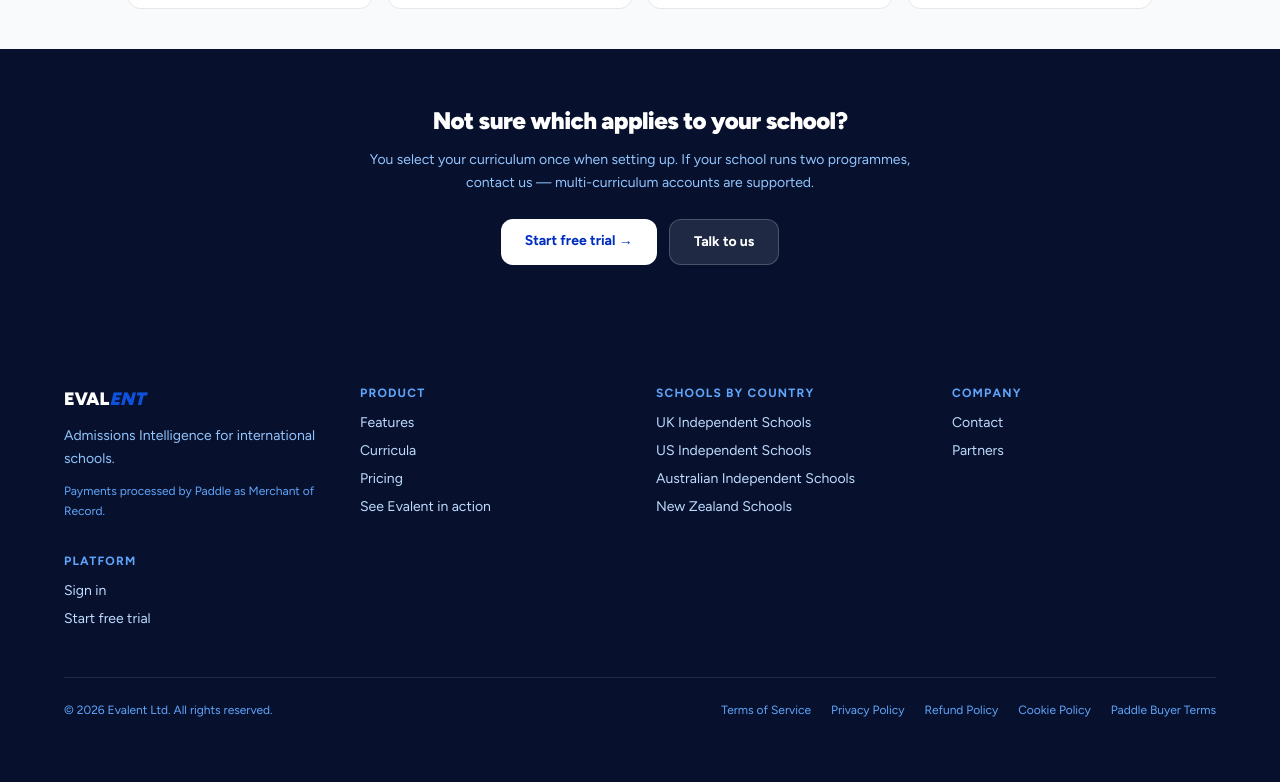
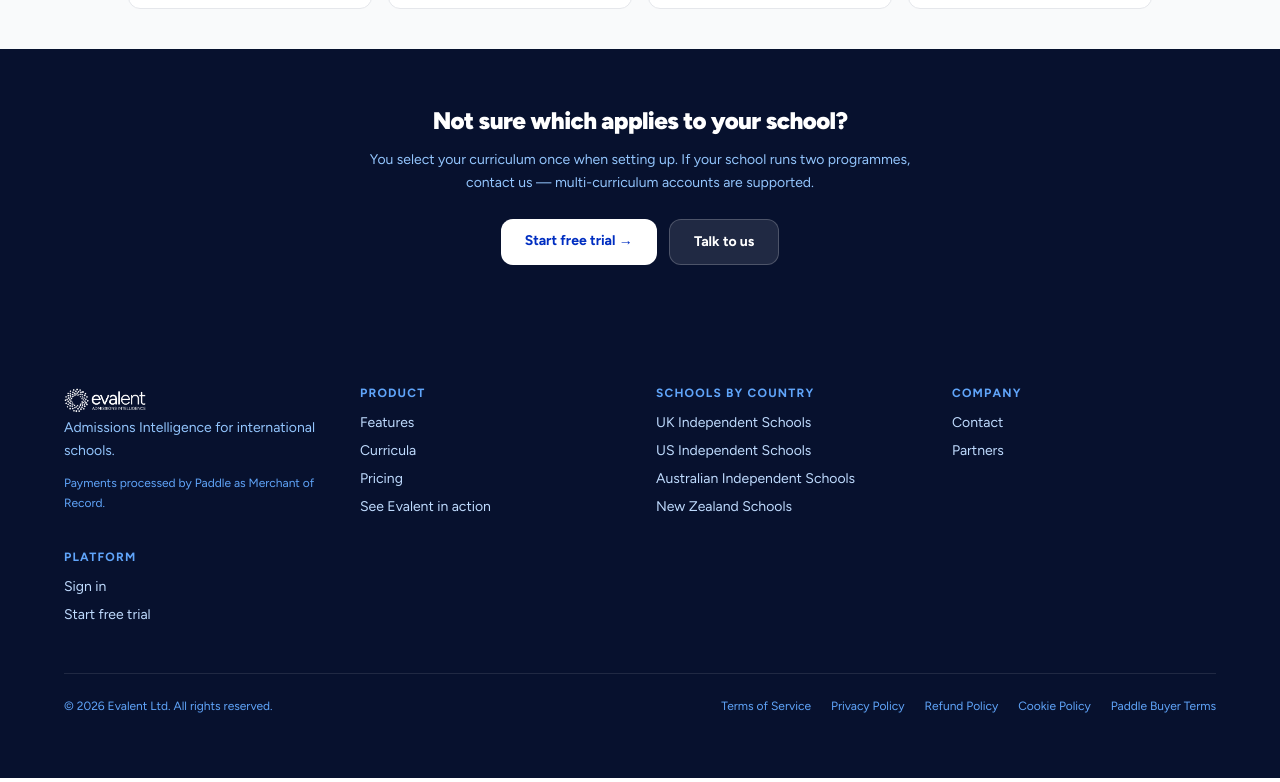
Before and after one commit to wigsbury-ui/evalent-marketing, a Next.js app: page /curricula in a window 1280 px wide. Shown: the part 1308-2090 px from the top of the page. Built offline with nearby package versions, Linux system fonts and the light colour scheme.

Commit message:
feat: white logo in footer

```diff
--- a/src/components/Footer.tsx
+++ b/src/components/Footer.tsx
@@ -6,7 +6,7 @@ export default function Footer() {
       <div className="max-w-6xl mx-auto">
         <div className="grid grid-cols-2 md:grid-cols-4 gap-8 mb-12">
           <div>
-            <div className="text-lg font-black mb-3">EVAL<span className="text-brand-mid italic">ENT</span></div>
+            <img src="/evalent-logo-white.png" alt="Evalent" className="h-7 w-auto mb-1" />
             <p className="text-blue-300 text-sm leading-relaxed mb-3">Admissions Intelligence for international schools.</p>
             <p className="text-blue-400 text-xs leading-relaxed">Payments processed by Paddle as Merchant of Record.</p>
           </div>
```
Also changed, not shown: public/evalent-logo-white.png (added).
